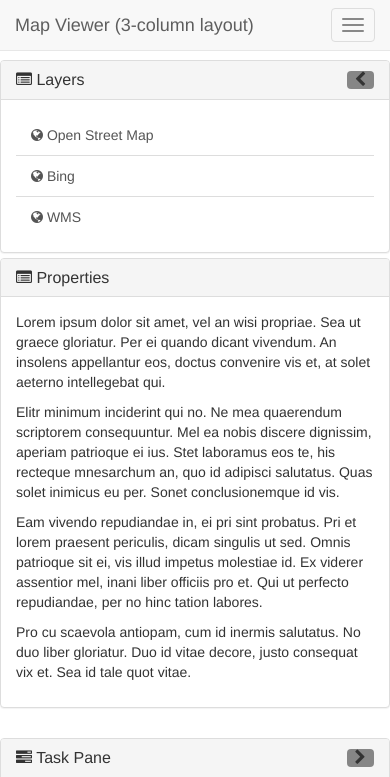
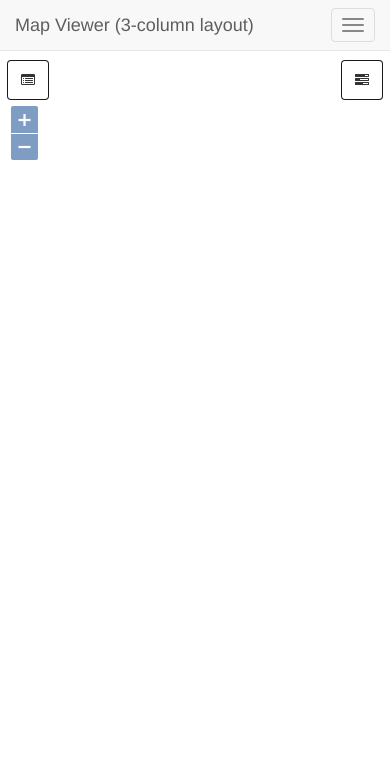
Before and after one commit to jumpinjackie/bootstrap-viewer-template, a plain HTML site: page 3-column/index.html in a window 390 px wide. Shown: the top 777 px of the page. Drawn offline with nearby package versions, Linux system fonts and the light colour scheme.

Commit message:
Initially show sidebars in a collapsed state for constrained displays

```diff
--- a/3-column/index.html
+++ b/3-column/index.html
@@ -95,14 +95,16 @@
         }
       }
 
+      function isConstrained() {
+        return $("div.mid").width() == $(window).width();
+      }
+
       function applyInitialUIState() {
-        var leftToggler = $(".mini-submenu-left");
-        var rightToggler = $(".mini-submenu-right");
-        if (leftToggler.is(":visible")) {
+        if (isConstrained()) {
           $(".sidebar-left .sidebar-body").fadeOut('slide');
-        }
-        if (rightToggler.is(":visible")) {
           $(".sidebar-right .sidebar-body").fadeOut('slide');
+          $('.mini-submenu-left').fadeIn();
+          $('.mini-submenu-right').fadeIn();
         }
       }
 
@@ -272,7 +274,7 @@
             </div>
           </div>
         </div>
-        <div class="col-sm-4 col-md-6"></div>
+        <div class="col-sm-4 col-md-6 mid"></div>
         <div class="col-sm-4 col-md-3 sidebar sidebar-right pull-right">
           <div class="panel-group sidebar-body" id="accordion-right">
             <div class="panel panel-default">
```
Also changed, not shown: 2-column/index.html (+12 -0 lines).
